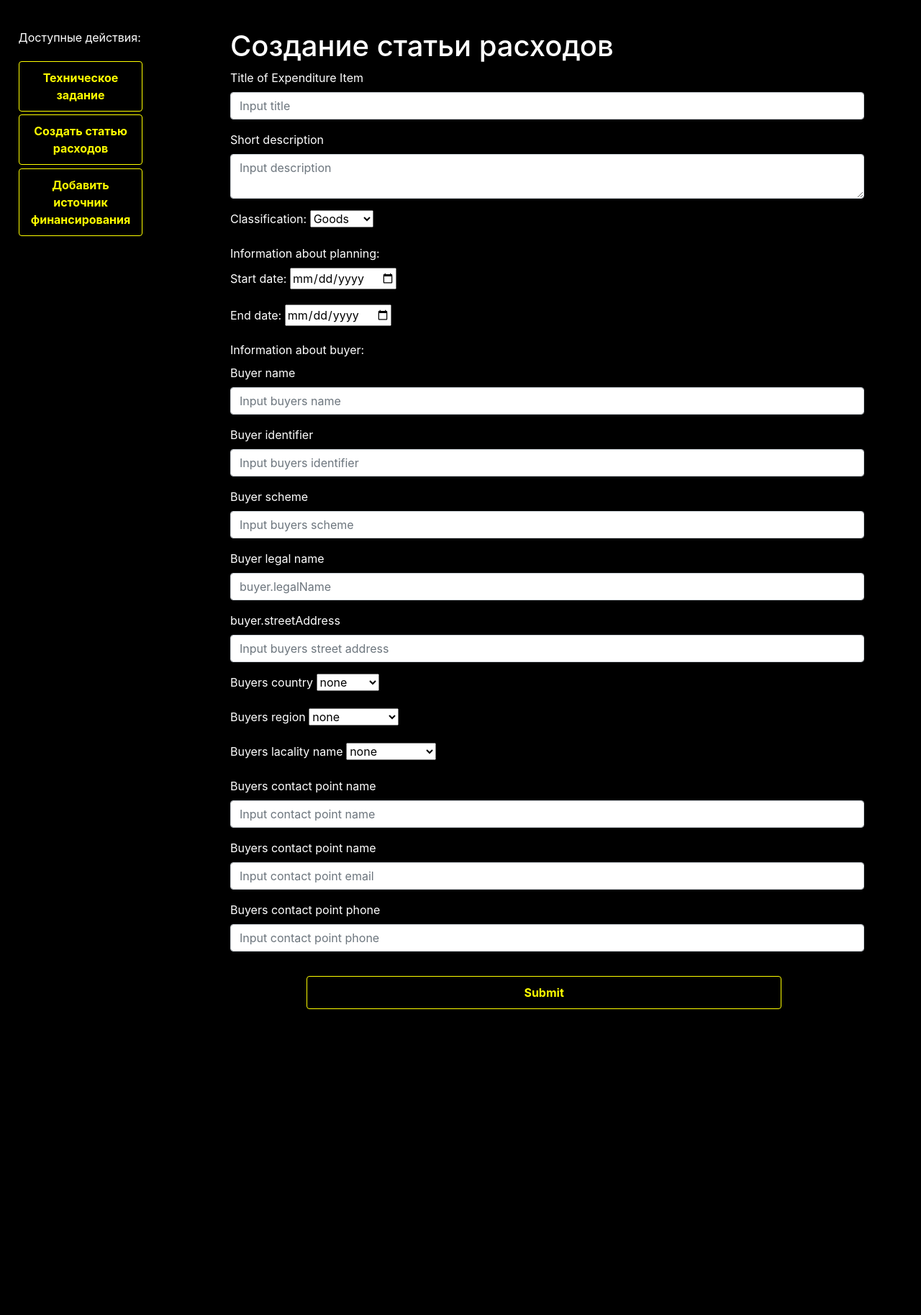
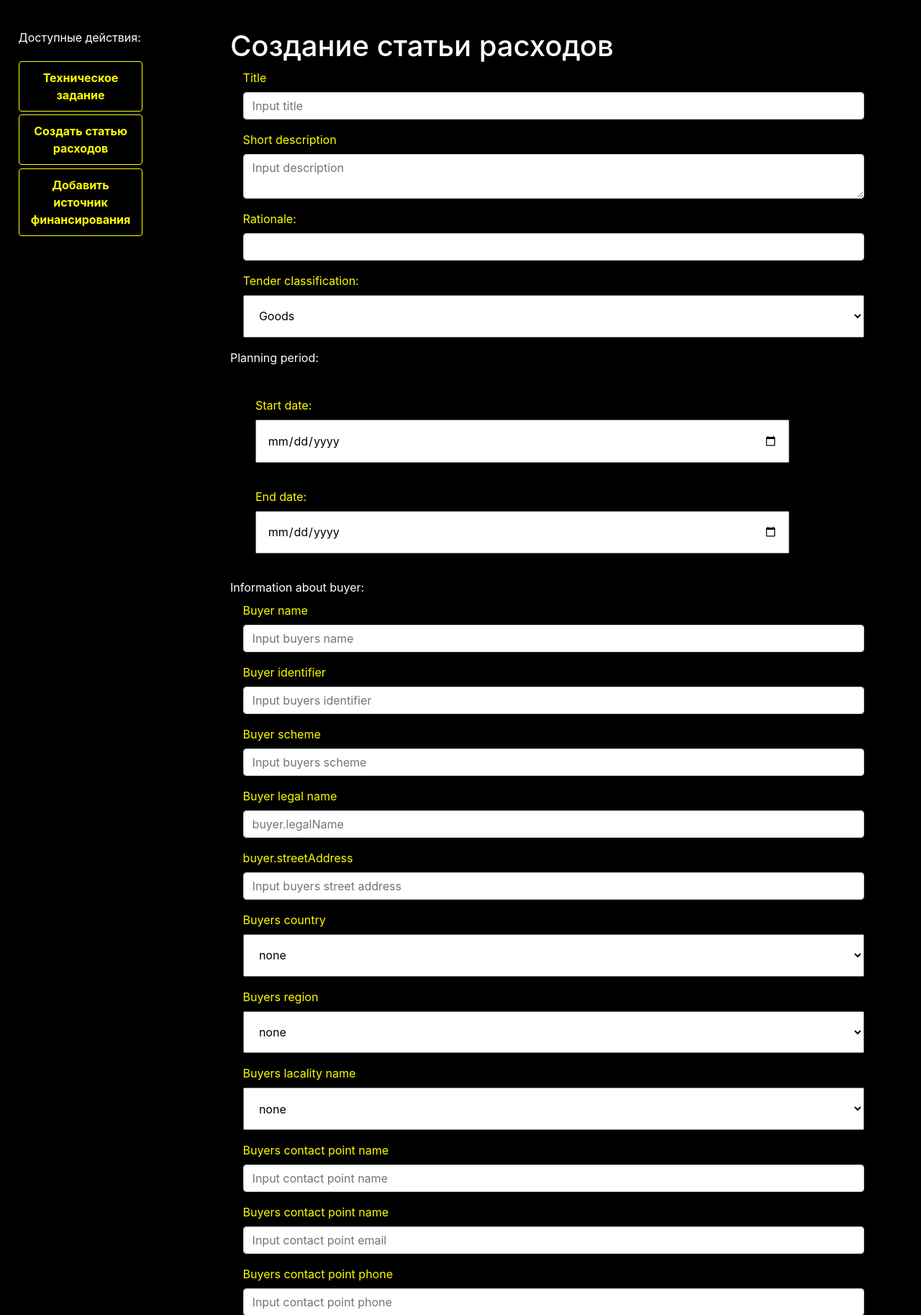
Before and after one commit to IllyaPetrusenko/qa-helper, a Flask app: page /create_ei in a window 1280 px wide. Shown: the part 56-1883 px from the top of the page at 72% size. Before the commit the page ends 1458 px from the top, so only its background shows below. Run offline with Flask 2, Linux system fonts and the light colour scheme; some libraries are stand-ins or nearby versions.

Commit message:
add rules for students

```diff
--- a/server/app.py
+++ b/server/app.py
@@ -1,6 +1,5 @@
 from functions import *
-from flask import Flask, render_template, request
-
+from flask import Flask, render_template, request, flash
 
 app = Flask(__name__)
 
@@ -65,8 +64,13 @@ def create_ei():
         access_token = get_access_token(host)
         x_operation_id = get_x_operation_id(host=host, token=access_token)
         ei = create_ei_env(host=host, token=access_token, x_operation_id=x_operation_id, payload=payload)
-        data = get_ei_release(host=host, cpid=ei)
-        return render_template('results.html', data=data)
+        if 'errors' in ei:
+            flash(ei, 'error')
+            return render_template('1.html')
+        else:
+            data = get_ei_release(host=host, cpid=ei)
+            flash('EI was successfully created!', 'success')
+            return render_template('results.html', data=data)
     else:
         return render_template('1.html')
 
--- a/server/static/css/style.css
+++ b/server/static/css/style.css
@@ -125,3 +125,36 @@ a {
         background-color: red;
         color: white;
       }
+
+.alert-success {
+        padding: 8px;
+        background-color: green;
+        color: white;
+      }
+
+.group-periods {
+    padding-left: 2%;
+    color: #fdfd00;
+    padding-top: 2%;
+    padding-bottom: 2%;
+}
+.form-group{
+    padding-left: 2%;
+    color: #fdfd00;
+}
+
+.form-group-1 {
+    color: #fdfd00;
+    padding: 2%;
+    width: 90%;
+}
+
+.select-label {
+    width: 100%;
+    padding: 2%;
+}
+
+.date_picker {
+    width: 100%;
+    padding: 2%;
+}
--- a/server/templates/1.html
+++ b/server/templates/1.html
@@ -1,13 +1,15 @@
 {% extends 'base.html' %}
 
 {% block content %}
+    {% for message in get_flashed_messages() %}
+      <div class="alert-error">Error: {{ message.errors.0.description }}</div>
+    {% endfor %}
     <h1>{% block title %} Создание статьи расходов {% endblock %}</h1>
     <form method="post">
     <div class="form-group">
-        <label for="tender_title">Title of Expenditure Item</label>
+        <label for="tender_title">Title</label>
         <input type="text" name="tender_title" placeholder="Input title"
-               class="form-control">
-        </input>
+               class="form-control" required>
     </div>
     <div class="form-group">
         <label for="tender_description">Short description</label>
@@ -15,22 +17,27 @@
                   class="form-control"></textarea>
     </div>
     <div class="form-group">
-        <label for="tender_classification">Classification: </label>
-        <select name="classification" class="form-content" required>
+        <label for="planning_rationale">Rationale: </label>
+        <input type="text" class="form-control" name="planning_rationale">
+    </div>
+    <div class="form-group">
+        <label for="tender_classification">Tender classification: </label>
+        <select name="classification" class="select-label" required>
             <option value="24600000-0">Goods</option>
             <option value="76500000-8">Services</option>
             <option value="45300000-0">Works</option>
         </select>
     </div>
+    <label>Planning period:    </label>
     <div class="group-periods">
-        <label>Information about planning:    </label>
-        <div class="form-group">
-            <label for="planning.budget.period.startDate">Start date: </label>
-            <input type="date" name="startDate" required>
+
+        <div class="form-group-1">
+            <label for="planning_budget_period_startDate">Start date: </label>
+            <input type="date" name="startDate" class="date_picker" required>
         </div>
-        <div class="form-group">
-            <label for="planning.budget.period.endDate">End date: </label>
-            <input type="date" name="endDate" required>
+        <div class="form-group-1">
+            <label for="planning_budget_period_endDate">End date: </label>
+            <input type="date" name="endDate" class="date_picker" required>
         </div>
     </div>
     <div class="group-buyer-info">
@@ -62,7 +69,7 @@
     </div>
         <div class="form-group">
         <label for="buyer_adress_address_details_country_id">Buyers country</label>
-            <select name="country" >
+            <select name="country" class="select-label">
                 <option value="none" selected>none</option>
                 <option value="MD">Moldova</option>
                 <option value="UK">Ukraine</option>
@@ -70,7 +77,7 @@
         </div>
         <div class="form-group">
         <label for="buyer.adress.addressDetails.region.id">Buyers region</label>
-            <select name="region" >
+            <select name="region" class="select-label">
                 <option value="none" selected>none</option>
                 <option value="0101000">mun.Chisinau</option>
                 <option value="0301000">mun.Balti</option>
@@ -78,7 +85,7 @@
         </div>
         <div class="form-group">
         <label for="buyer.adress.addressDetails.locality.id">Buyers lacality name</label>
-            <select name="locality" >
+            <select name="locality" class="select-label">
                 <option value="none" selected>none</option>
                 <option value="0101000">mun.Chisinau</option>
                 <option value="0111000">or.Singera</option>
```
Also changed, not shown: server/functions.py (+5 -6 lines), server/templates/results.html (+25 -3 lines), server/templates/srs.html (+15 -3 lines).
